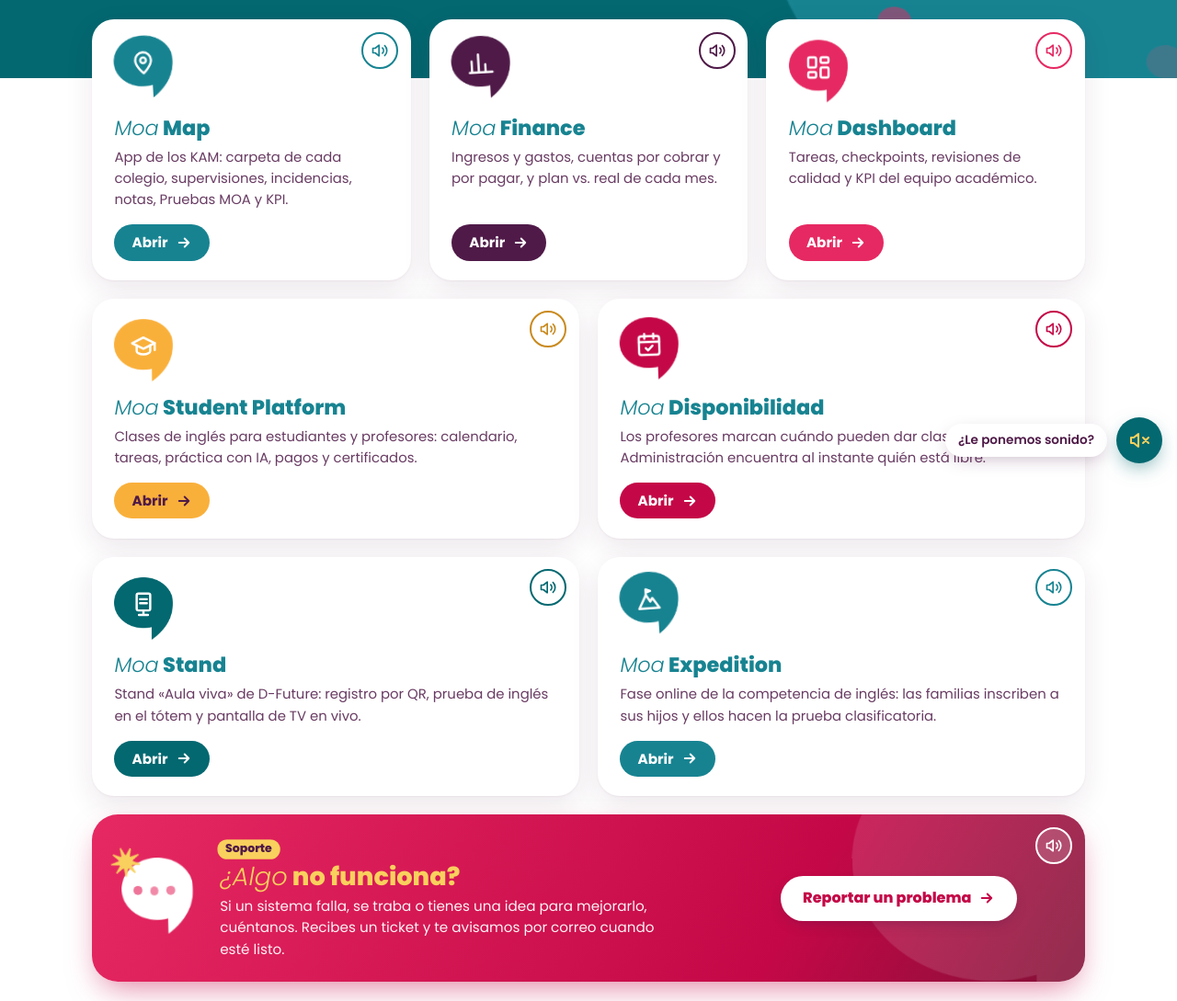
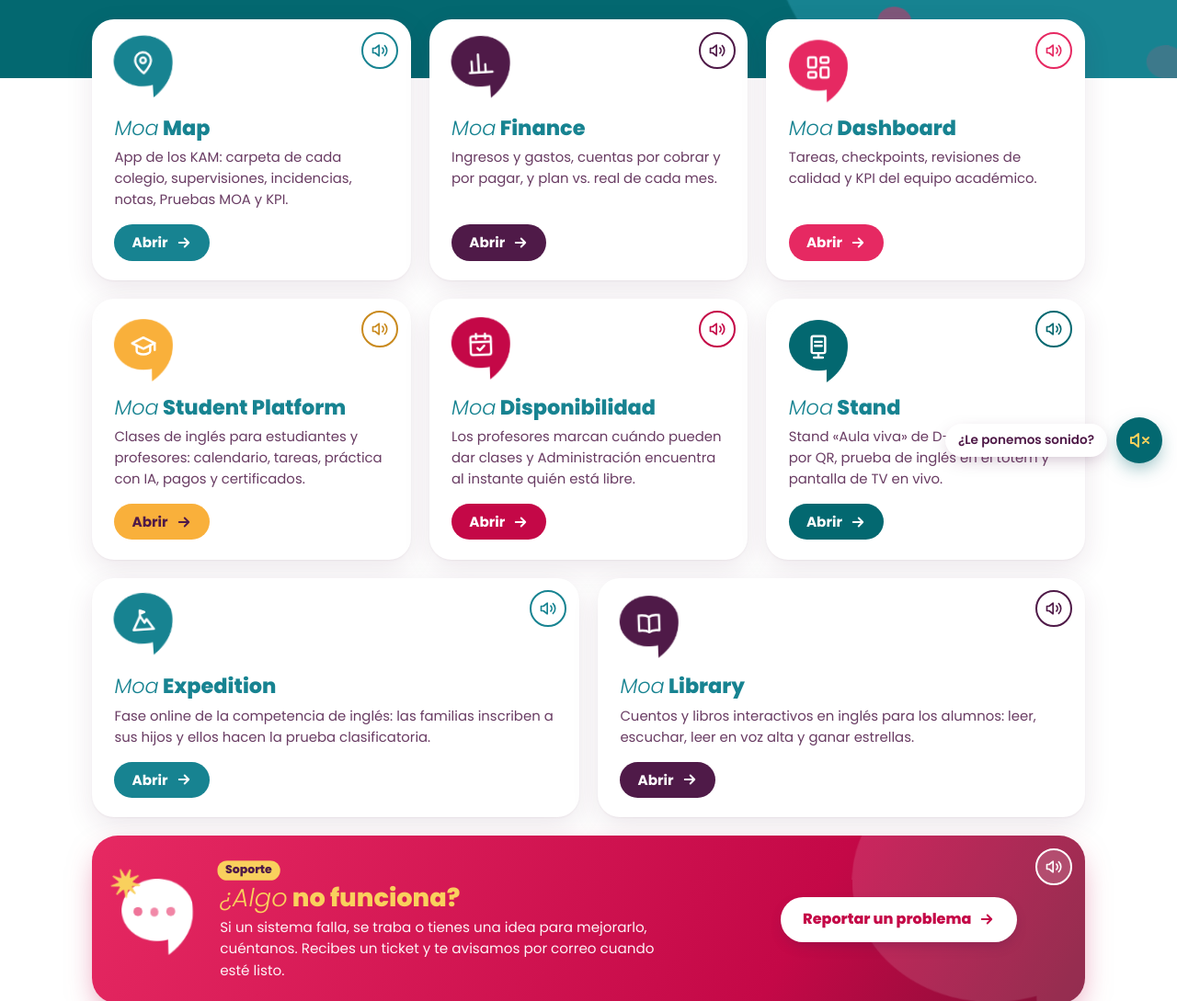
Before and after one commit to moveonacademy/moa-sistemas, a plain HTML site: page index.html in a window 1280 px wide. Shown: the part 280-1369 px from the top of the page at 92% size. Drawn offline with Linux system fonts and the light colour scheme.

Commit message:
Añade Moa Library (library.moaeducation.com) a la lista de sistemas
- Tarjeta con descripción sacada del repo moa-library, ícono de libro y
  botón «Escuchar qué es» con la voz de azafata (desc-library.mp3).
- Rejilla para 8 sistemas: dos filas de 3 y una de 2 en computadora.
- README actualizado.

Co-Authored-By: Claude Opus 5.5 <noreply@anthropic.com>
Claude-Session: https://claude.ai/code/session_01QYpd6EFaYA7HZcKJTohEUd

```diff
--- a/index.html
+++ b/index.html
@@ -140,15 +140,15 @@
       position: relative;
     }
     @media (min-width: 600px)  { .rejilla { grid-template-columns: repeat(2, 1fr); } }
-    /* 7 sistemas: en tablet van de 2 en 2 y el último ocupa todo el ancho;
-       en computadora, 3 arriba y luego dos filas de 2 (más anchos), sin huecos. */
+    /* 8 sistemas: en tablet van de 2 en 2 (si quedan impares, el último ocupa
+       todo el ancho); en computadora, dos filas de 3 y una de 2 (más anchos). */
     @media (min-width: 600px) and (max-width: 999px) {
       .rejilla > li:nth-last-child(2):nth-child(odd) { grid-column: 1 / -1; }
     }
     @media (min-width: 1000px) {
       .rejilla { grid-template-columns: repeat(6, 1fr); }
       .rejilla > li { grid-column: span 2; }
-      .rejilla > li:nth-child(n+4) { grid-column: span 3; }
+      .rejilla > li:nth-child(7), .rejilla > li:nth-child(8) { grid-column: span 3; }
     }
     .sistema {
       --color: var(--teal);
@@ -495,6 +495,7 @@
     .rejilla > li:nth-child(6) { animation-delay: .85s; }
     .rejilla > li:nth-child(7) { animation-delay: .95s; }
     .rejilla > li:nth-child(8) { animation-delay: 1.05s; }
+    .rejilla > li:nth-child(9) { animation-delay: 1.15s; }
     @keyframes aparecer {
       from { opacity: 0; transform: translateY(24px); }
       to   { opacity: 1; transform: translateY(0); }
@@ -508,6 +509,7 @@
     .rejilla > li:nth-child(5) .icono { animation-delay: -1.3s; }
     .rejilla > li:nth-child(6) .icono { animation-delay: -2.2s; }
     .rejilla > li:nth-child(7) .icono { animation-delay: -.5s; }
+    .rejilla > li:nth-child(8) .icono { animation-delay: -3.1s; }
     @keyframes flotarIcono {
       0%, 100% { transform: translateY(0) rotate(0deg); }
       50%      { transform: translateY(-6px) rotate(-4deg); }
@@ -811,6 +813,21 @@
         </button>
       </li>
 
+      <li>
+        <a class="sistema morado" href="https://library.moaeducation.com/" target="_blank" rel="noopener">
+          <span class="icono" aria-hidden="true">
+            <svg viewBox="0 0 24 24"><path d="M12 6.5C10 5 7 4.5 3 5v13.5c4-.5 7 0 9 1.5 2-1.5 5-2 9-1.5V5c-4-.5-7 0-9 1.5z"/><path d="M12 6.5V20"/></svg>
+          </span>
+          <h2><em>Moa</em> Library</h2>
+          <p>Cuentos y libros interactivos en inglés para los alumnos: leer, escuchar, leer en voz alta y ganar estrellas.</p>
+          <span class="abrir">Abrir <svg viewBox="0 0 24 24"><path d="M5 12h14M13 6l6 6-6 6"/></svg></span>
+        </a>
+        <button type="button" class="escuchar morado" data-voz="desc-library" aria-pressed="false" aria-label="Escuchar qué es Moa Library" title="Escuchar qué es">
+          <svg class="parlante" viewBox="0 0 24 24"><path d="M11 5 6 9H3v6h3l5 4z"/><path d="M15.5 8.5a5 5 0 0 1 0 7M18.5 5.5a9 9 0 0 1 0 13"/></svg>
+          <span class="ondas" aria-hidden="true"><i></i><i></i><i></i></span>
+        </button>
+      </li>
+
       <!-- Soporte: tarjeta destacada que ocupa todo el ancho -->
       <li class="ancha">
         <a class="soporte" href="https://soporte.moaeducation.com/?sistema=Sistemas%20MOA%20(p%C3%A1gina%20de%20accesos)" target="_blank" rel="noopener">
```
Also changed, not shown: 2 other files.
